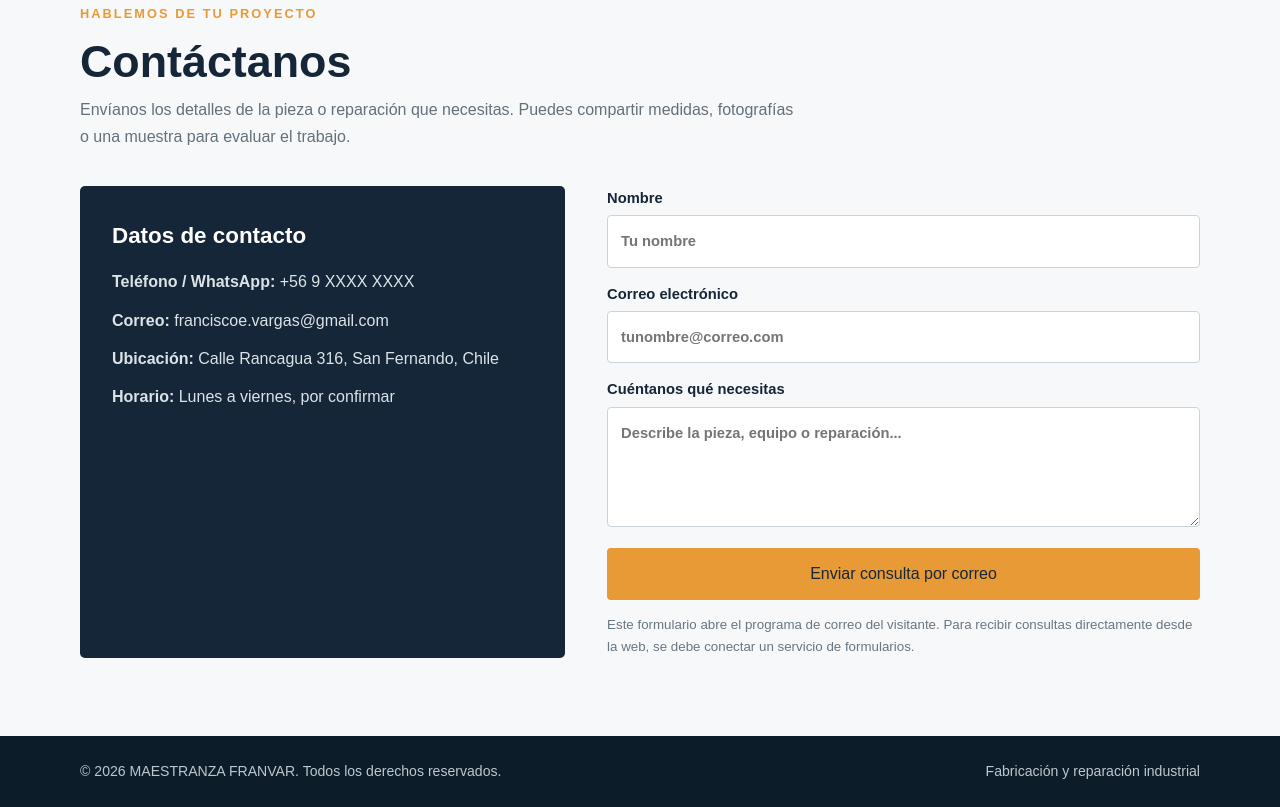
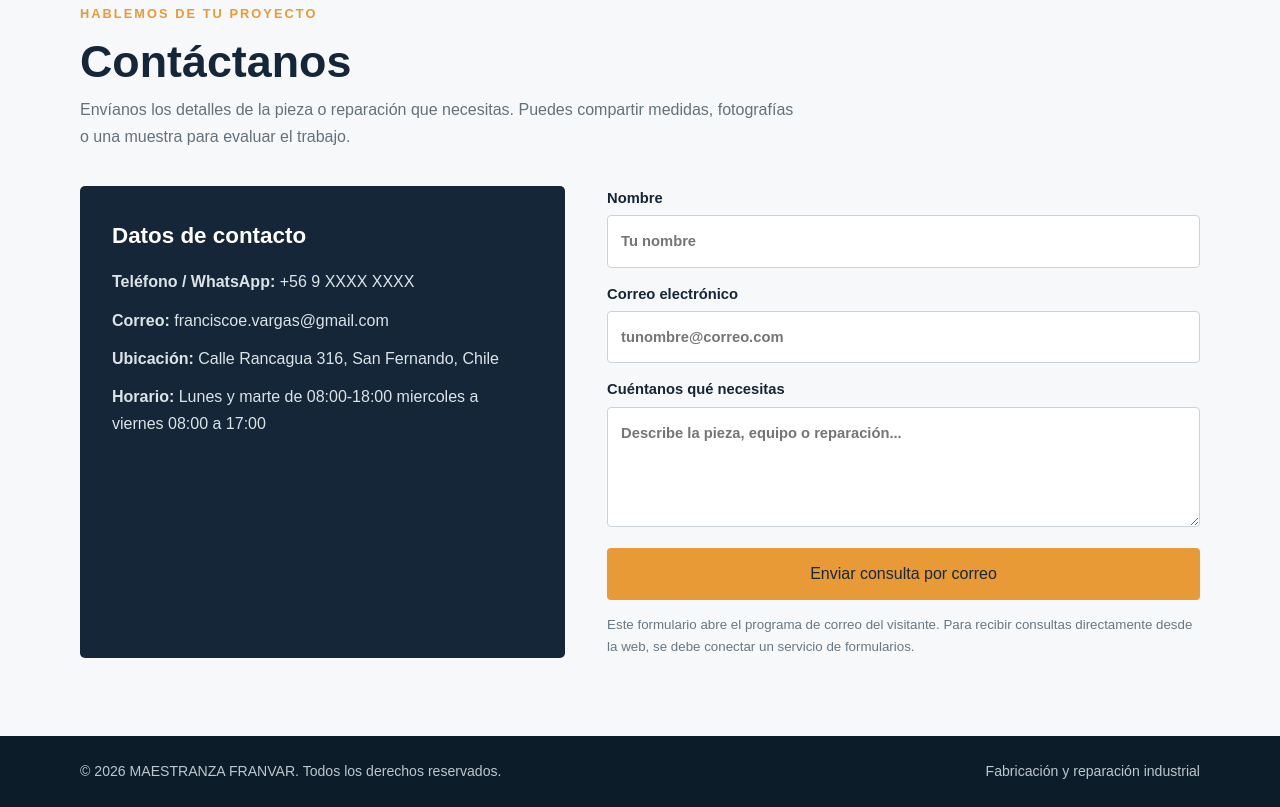
Before and after one commit to gabovp2008/maestranza-franvar, a plain HTML site: page index.html in a window 1280 px wide. Shown: the part 2302-3109 px from the top of the page. Drawn offline with Linux system fonts and the light colour scheme.

Commit message:
Update index.html

```diff
--- a/index.html
+++ b/index.html
@@ -47,7 +47,7 @@ footer{background:#0d1c29;color:#bdc7ce;padding:24px 0;font-size:.88rem}.foot{di
 <section class="contact" id="contacto"><div class="wrap">
 <div class="head"><div class="eyebrow">Hablemos de tu proyecto</div><h2>Contáctanos</h2><p>Envíanos los detalles de la pieza o reparación que necesitas. Puedes compartir medidas, fotografías o una muestra para evaluar el trabajo.</p></div>
 <div class="contact-grid">
-<div class="info"><h3>Datos de contacto</h3><p><strong>Teléfono / WhatsApp:</strong> +56 9 XXXX XXXX</p><p><strong>Correo:</strong> <a href="mailto:franciscoe.vargas@gmail.com">franciscoe.vargas@gmail.com</a></p><p><strong>Ubicación:</strong> Calle Rancagua 316, San Fernando, Chile</p><p><strong>Horario:</strong> Lunes a viernes, por confirmar</p></div>
+<div class="info"><h3>Datos de contacto</h3><p><strong>Teléfono / WhatsApp:</strong> +56 9 XXXX XXXX</p><p><strong>Correo:</strong> <a href="mailto:franciscoe.vargas@gmail.com">franciscoe.vargas@gmail.com</a></p><p><strong>Ubicación:</strong> Calle Rancagua 316, San Fernando, Chile</p><p><strong>Horario:</strong> Lunes y marte de 08:00-18:00 miercoles a viernes 08:00 a 17:00</p></div>
 <form class="form" action="mailto:contacto@tuempresa.cl" method="post" enctype="text/plain">
 <label>Nombre<input name="nombre" placeholder="Tu nombre" required></label>
 <label>Correo electrónico<input name="correo" type="email" placeholder="tunombre@correo.com" required></label>
```
